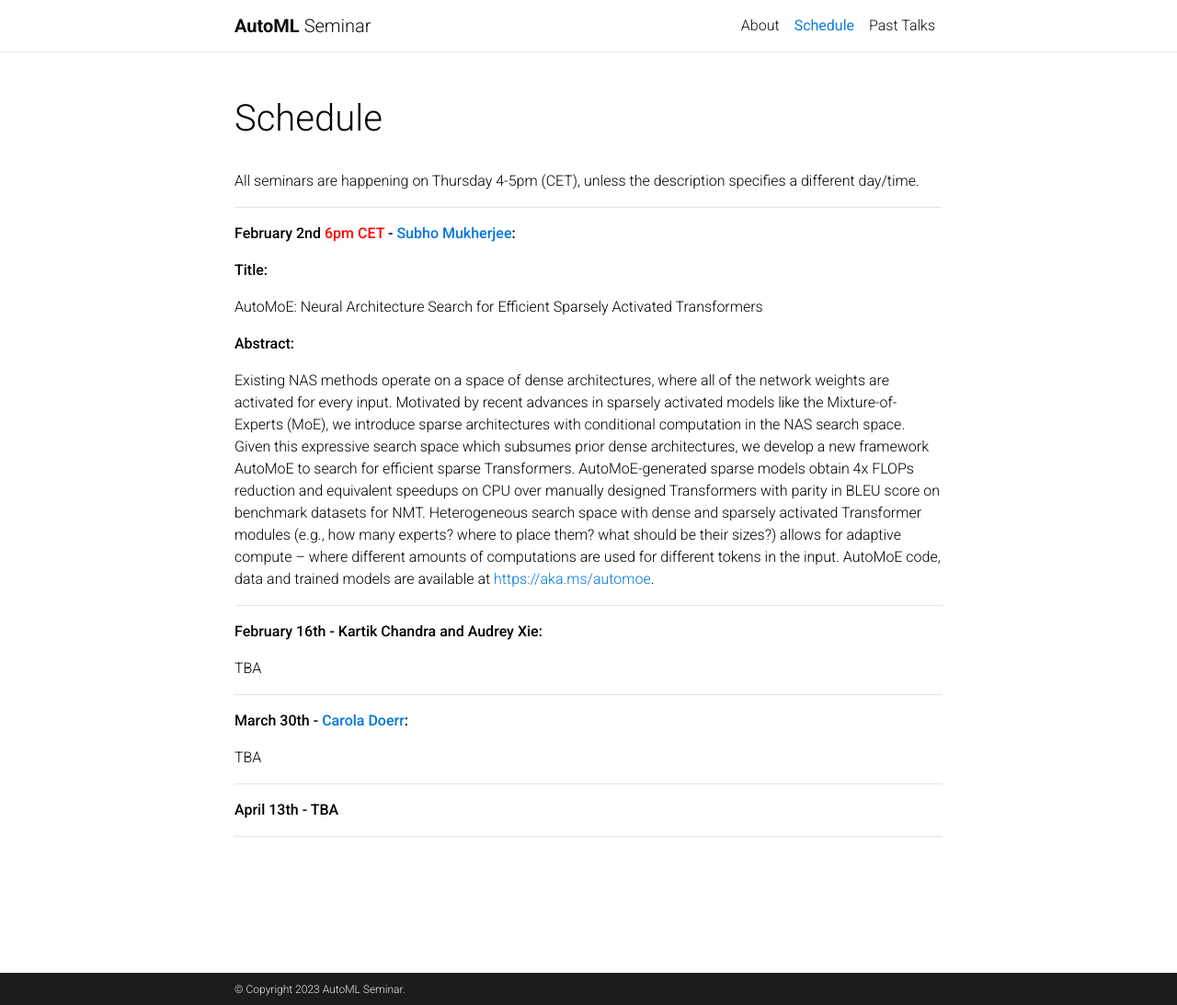
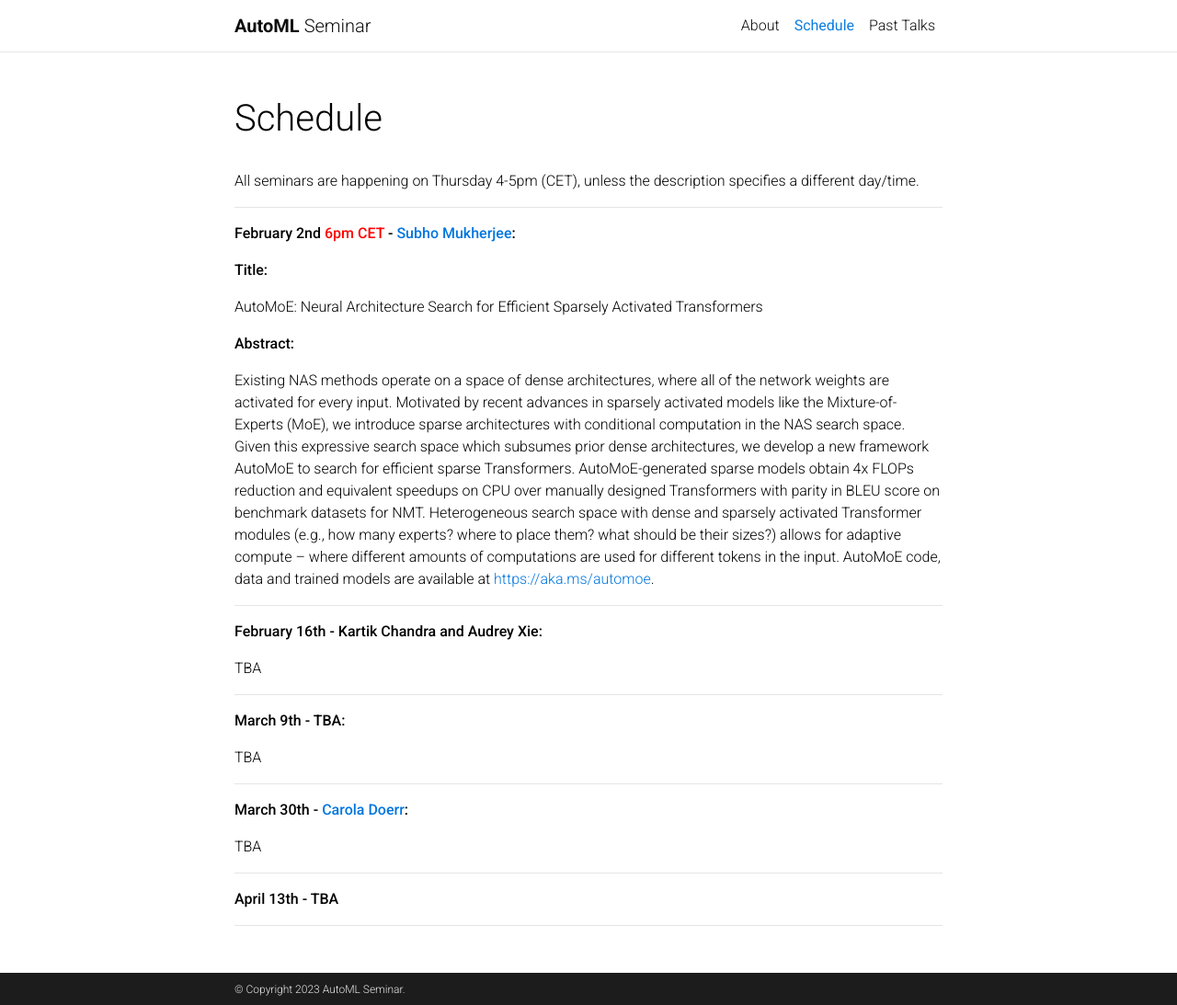
Before and after one commit to AutoML-Seminars/AutoML-Seminars.github.io, a Jekyll site: the page built from _pages/schedule.md, in a window 1280 px wide and 1093 px high. Shown: the whole window at 92% size. Built offline with Jekyll 4.4.1, drawn with Linux system fonts in a browser that asks for light colours; comment, search, counter and statistics services are not loaded; a style sheet for code colours, icons or effects is not loaded.

Commit message:
update schedule

```diff
--- a/_pages/schedule.md
+++ b/_pages/schedule.md
@@ -31,6 +31,12 @@ TBA
 
 ----------
 
+**March 9th - TBA:**
+
+TBA
+
+----------
+
 **March 30th - [Carola Doerr](https://webia.lip6.fr/~doerr/):**
 
 TBA
```
